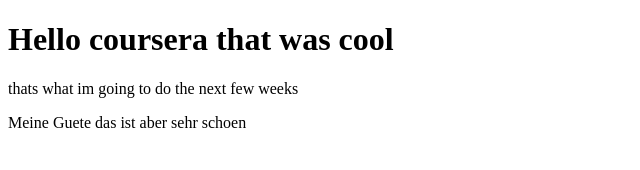
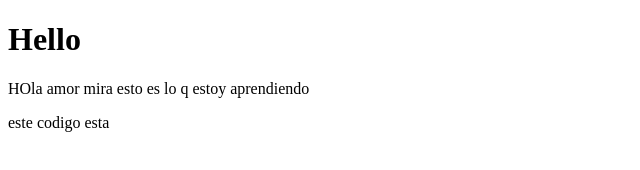
Before and after one commit to pipegoyes/coursera-test, a plain HTML site: page site/index.html in a window 1280 px wide. Shown: the whole page, without its empty margins (0-640 px from the left). Drawn offline with Linux system fonts and the light colour scheme.

Commit message:
Mensaje de prueba para la bolis

```diff
--- a/site/index.html
+++ b/site/index.html
@@ -1,11 +1,11 @@
 <!DOCTYPE html>
 <html>
 <head>
-	<title>Hello Cooursera! </title>
+	<title>Hello! </title>
 </head>
 <body>
-<h1>Hello coursera  that was cool</h1>
-<p>thats what im going to do the next few weeks</p>
-<p>Meine Guete das ist aber sehr schoen</p>
+<h1>Hello</h1>
+<p>HOla amor mira esto es lo q estoy aprendiendo</p>
+<p>este codigo esta </p>
 </body>
 </html>
```
